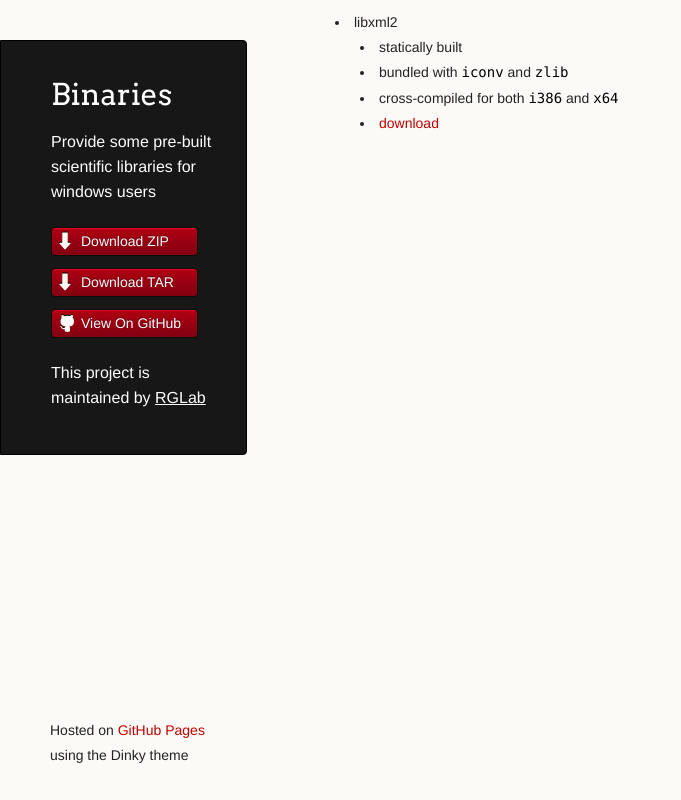
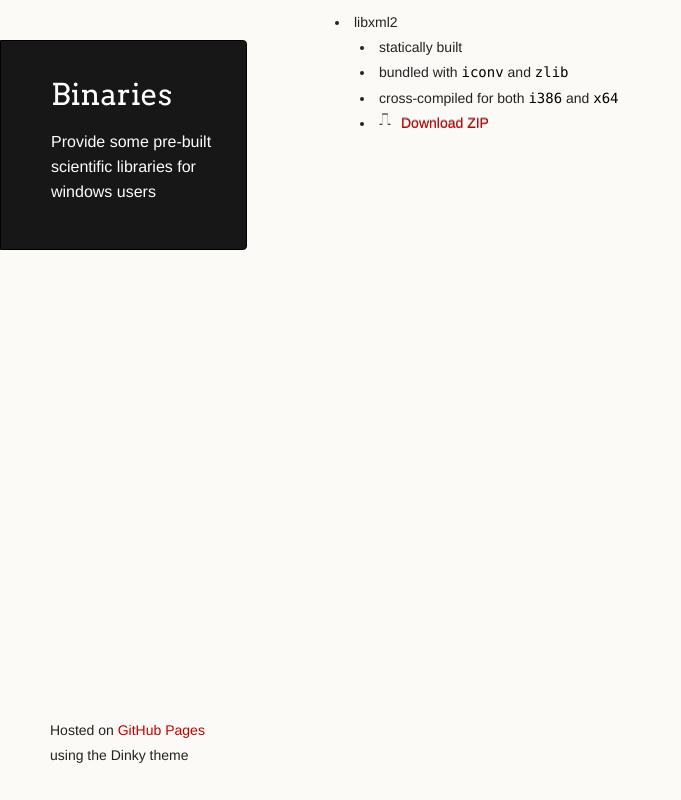
Before and after one commit to RGLab/binaries, a plain HTML site: page index.html in a window 1280 px wide. Shown: the whole page, without its empty margins (0-681 px from the left). Drawn offline with Linux system fonts and the light colour scheme.

Commit message:
add zip file

```diff
--- a/index.html
+++ b/index.html
@@ -19,15 +19,6 @@
         <h1 class="header">Binaries</h1>
         <p class="header">Provide some pre-built scientific libraries for windows users</p>
 
-        <ul>
-          <li class="download"><a class="buttons" href="https://github.com/RGLab/binaries/zipball/master">Download ZIP</a></li>
-          <li class="download"><a class="buttons" href="https://github.com/RGLab/binaries/tarball/master">Download TAR</a></li>
-          <li><a class="buttons github" href="https://github.com/RGLab/binaries">View On GitHub</a></li>
-        </ul>
-
-        <p class="header">This project is maintained by <a class="header name" href="https://github.com/RGLab">RGLab</a></p>
-
-
       </header>
       <section>
         <ul>
@@ -38,8 +29,9 @@
 <li>bundled with <code>iconv</code> and <code>zlib</code> </li>
 <li>cross-compiled for both <code>i386</code> and <code>x64</code>
 </li>
-<li>
-<a href="lib/libxml2.tar.gz">download</a> </li>
+<li class="download"><a class="buttons" href="lib/libxml2.tar.gz">Download ZIP</a></li>
+
+
 </ul>
 </li>
 </ul>
```
Also changed, not shown: 2 other files.
